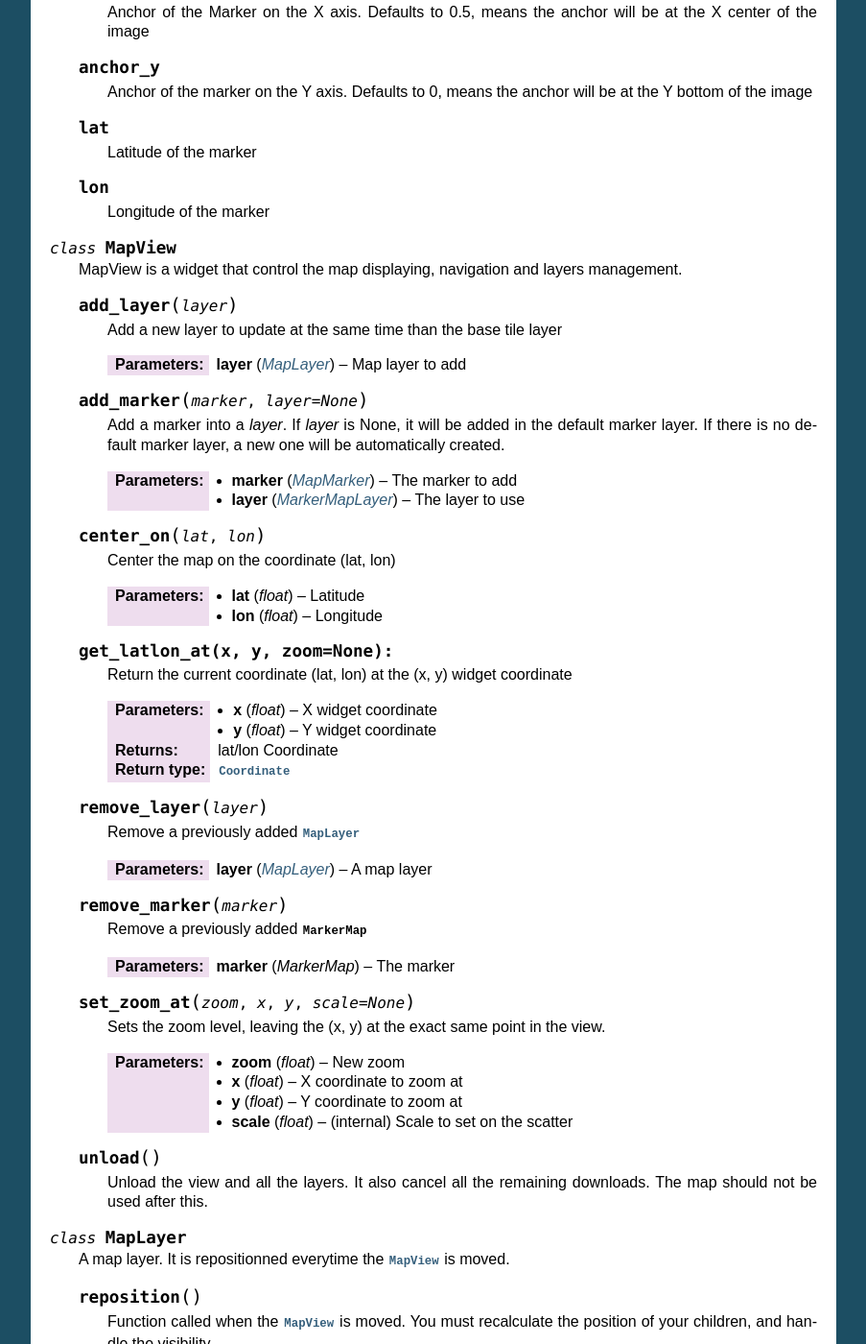
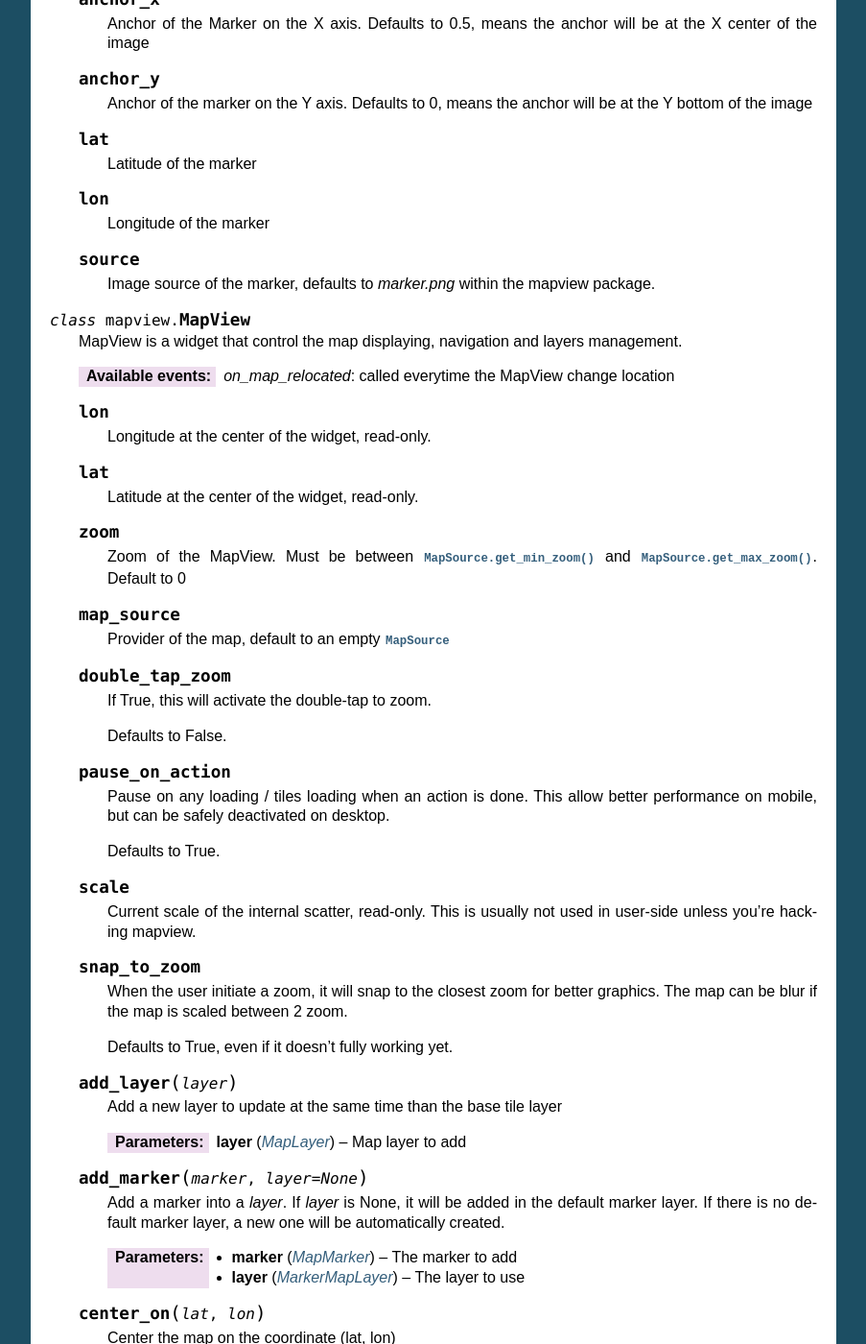
Before and after one commit to kivy-garden/garden.mapview, a Sphinx documentation site: the page built from docs/source/index.rst, in a window 1280 px wide and 1400 px high, scrolled down 2980 px. Shown: the whole window at 96% size, without its empty margins (198-1101 px from the left). Built offline with Sphinx 7.4.7, drawn with Linux system fonts in a browser that asks for light colours; some of the changed text lies outside the part shown.

Commit message:
enhance documentation

```diff
--- a/docs/source/index.rst
+++ b/docs/source/index.rst
@@ -73,6 +70,8 @@ You can also change the providers by:
 
 API
 ---
+
+.. py:module:: mapview
 
 .. py:class:: Coordinate(lon, lat)
 
@@ -177,29 +176,84 @@ API
     A marker on the map, that must be used on a :class:`MapMarker`, or with
     :meth:`MapView.add_marker` or with :meth:`MapView.add_widget`
 
-    .. py:data:: anchor_x
+    :Events:
+        `on_press`: Fired when the MapMarker is pressed
+        `on_release`: Fired when the MapMarker is release
+
+    .. py:attribute:: anchor_x
 
         Anchor of the Marker on the X axis. Defaults to 0.5, means the anchor
         will be at the X center of the image
 
-    .. py:data:: anchor_y
+    .. py:attribute:: anchor_y
 
         Anchor of the marker on the Y axis. Defaults to 0, means the anchor
         will be at the Y bottom of the image
 
-    .. py:data:: lat
+    .. py:attribute:: lat
 
         Latitude of the marker
 
-    .. py:data:: lon
+    .. py:attribute:: lon
 
         Longitude of the marker
+
+    .. py:attribute:: source
+
+        Image source of the marker, defaults to `marker.png` within the mapview
+        package.
 
 
 .. py:class:: MapView
 
     MapView is a widget that control the map displaying, navigation and layers
     management.
+
+    :Available events:
+        `on_map_relocated`: called everytime the MapView change location
+
+    .. py:attribute:: lon
+
+        Longitude at the center of the widget, read-only.
+
+    .. py:attribute:: lat
+
+        Latitude at the center of the widget, read-only.
+
+    .. py:attribute:: zoom
+
+        Zoom of the MapView. Must be between :meth:`MapSource.get_min_zoom` and
+        :meth:`MapSource.get_max_zoom`. Default to 0
+
+    .. py:attribute:: map_source
+
+        Provider of the map, default to an empty :class:`MapSource`
+
+    .. py:attribute:: double_tap_zoom
+
+        If True, this will activate the double-tap to zoom.
+
+        Defaults to False.
+
+    .. py:attribute:: pause_on_action
+
+        Pause on any loading / tiles loading when an action is done. This allow
+        better performance on mobile, but can be safely deactivated on desktop.
+
+        Defaults to True.
+
+    .. py:attribute:: scale
+
+        Current scale of the internal scatter, read-only. This is usually not
+        used in user-side unless you're hacking mapview.
+
+    .. py:attribute:: snap_to_zoom
+
+        When the user initiate a zoom, it will snap to the closest zoom for
+        better graphics. The map can be blur if the map is scaled between 2
+        zoom.
+
+        Defaults to True, even if it doesn't fully working yet.
 
     .. py:method:: add_layer(layer)
 
@@ -222,6 +276,14 @@ API
 
         :param float lat: Latitude
         :param float lon: Longitude
+
+    .. py:method:: get_bbox(margin=0)
+
+        Returns the bounding box from the bottom-left to the top-right.
+
+        :param float margin: Optionnal margin to extend the Bbox bounds
+        :return: Bounding box
+        :rtype: :class:`Bbox`
 
     .. py:method:: get_latlon_at(x, y, zoom=None):
 
@@ -262,18 +324,48 @@ API
 
 .. py:class:: MapLayer
 
-    A map layer. It is repositionned everytime the :class:`MapView` is moved.
+    A map layer. It is repositioned everytime the :class:`MapView` is moved.
 
     .. py:method:: reposition()
 
         Function called when the :class:`MapView` is moved. You must recalculate
         the position of your children, and handle the visibility.
 
+    .. py:method:: unload()
+
+        Called when the view want to completely unload the layer.
+
 
 .. py:class:: MarkerMapLayer(MapLayer)
 
-    A map layer speciallized for handling :class:`MapMarker`.
+    A map layer specialized for handling :class:`MapMarker`.
 
+
+.. py:module:: mapview.mbtsource
+
+.. py:class:: MBTilesMapSource(MapSource)
+
+    Use a `Mbtiles <http://mbtiles.org>`_ as a source for a :class:`MapView`
+
+
+.. py:module:: mapview.geojson
+
+.. py:class:: GeoJsonMapLayer(MapLayer)
+
+    A Geojson :class:`MapLayer`.
+
+    **Experimental**, only Polygon and LineString feature are supported.
+    Marker are not yet implemented, due to lack of API for wiring Marker
+    selection back to you.
+
+    .. py:attribute:: source
+
+    A Geojson filename to load, defaults to None.
+
+    .. py:attribute:: geojson
+
+    A dictionary structured as a Geojson. This attribute contain the content
+    of a :attr:`source` if passed. You
 
 Indices and tables
 ==================
```
Also changed, not shown: other parts of docs/source/index.rst (+0 -3 lines).
